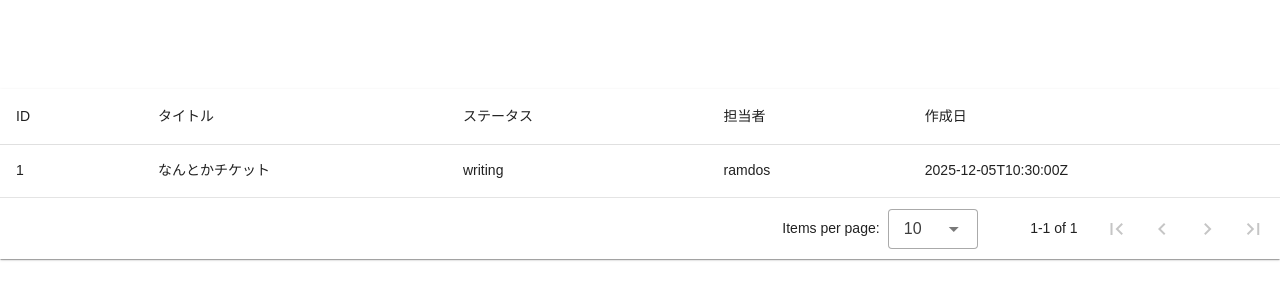
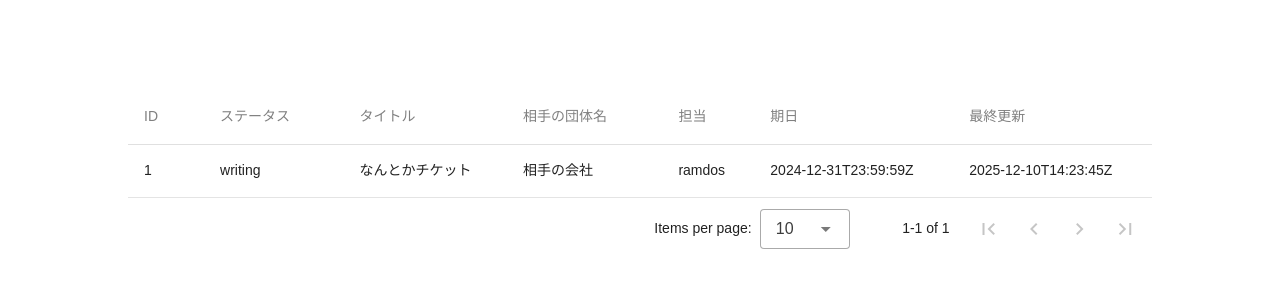
Before and after one commit to traP-jp/anshin-techo-frontend, a Vue app: page / in a window 1280 px wide. Shown: the part 226-526 px from the top of the page. Built offline with nearby package versions, Linux system fonts and the light colour scheme.

Commit message:
feat:add-some-columns-and-change-header-color

```diff
--- a/src/components/ticket/TicketList.vue
+++ b/src/components/ticket/TicketList.vue
@@ -3,21 +3,32 @@ import { dummyTickets } from '@/dummy'
 
 const headers = [
   { title: 'ID', key: 'id' },
+  { title: 'ステータス', key: 'status' },
   { title: 'タイトル', key: 'title' },
-  { title: 'ステータス', key: 'status' },
-  { title: '担当者', key: 'assignee' },
-  { title: '作成日', key: 'created_at' },
+  { title: '相手の団体名', key: 'client' },
+  { title: '担当', key: 'assignee' },
+  { title: '期日', key: 'due' },
+  { title: '最終更新', key: 'updated_at' },
 ]
 </script>
 
 <template>
   <div :class="$style.container">
-    <v-data-table :headers="headers" :items="dummyTickets" class="elevation-1"></v-data-table>
+    <v-data-table
+      :headers="headers"
+      :items="dummyTickets"
+      class="no-border-table"
+      :class="$style.headerRow"
+    ></v-data-table>
   </div>
 </template>
 
 <style module>
 .container {
-  width: 100%;
+  width: 80%;
+}
+
+.headerRow :global(thead th) {
+  color: grey !important;
 }
 </style>
```
